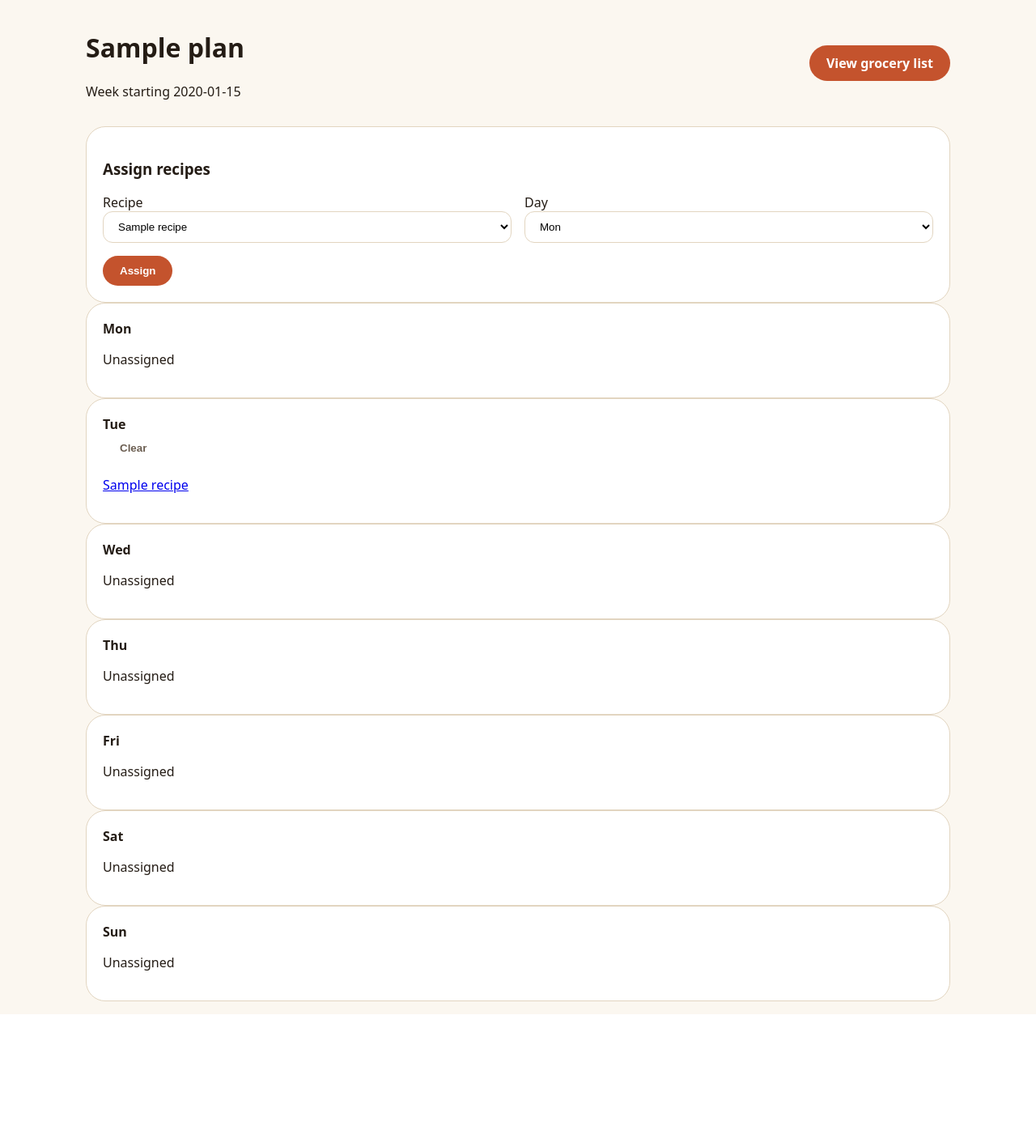
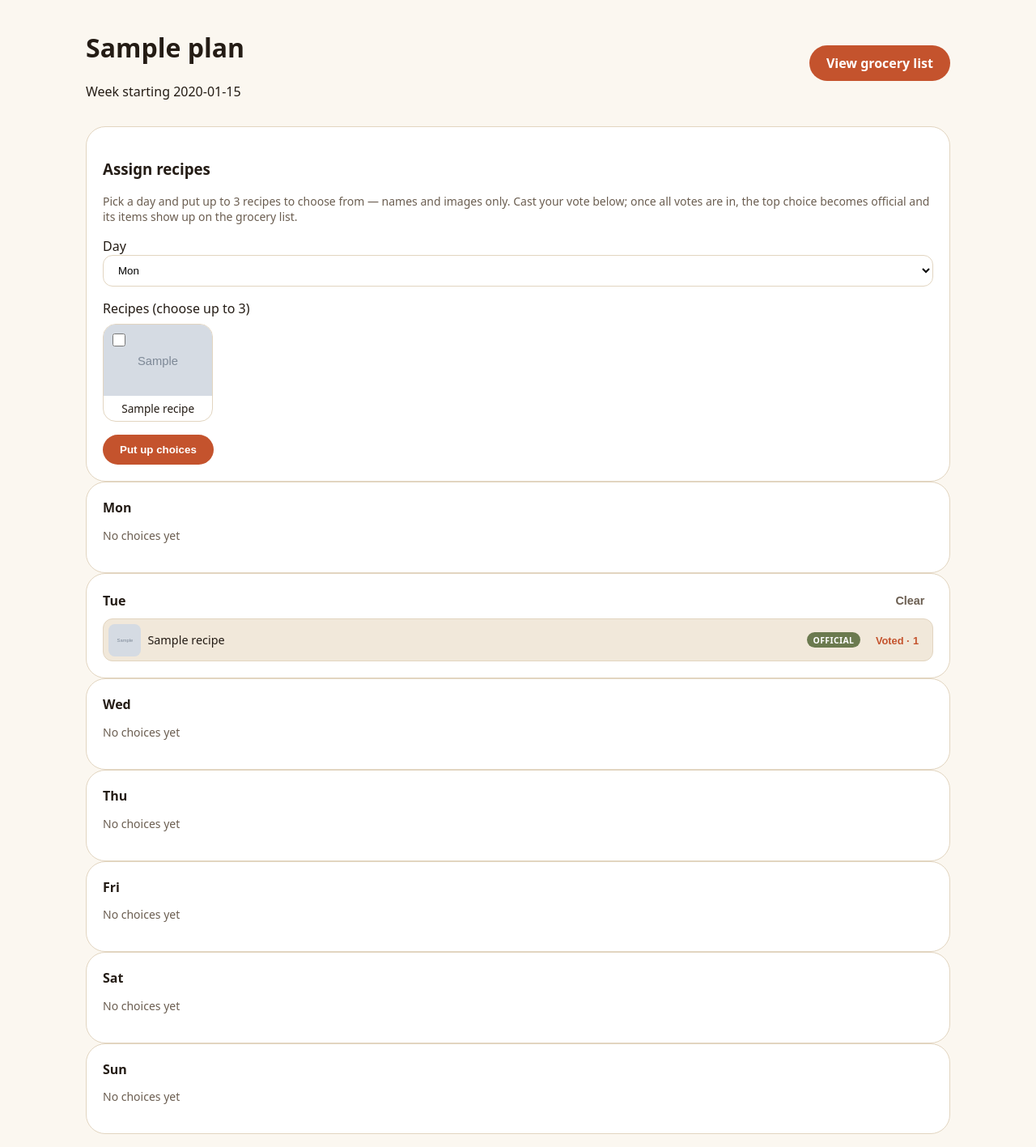
Before and after one commit to kenclarkz/skillet, a Flask app: page /plans/1 in a window 1280 px wide. Shown: the part 52-1469 px from the top of the page at 81% size. Before the commit the page ends 1305 px from the top, so only its background shows below. Run offline with Flask 3, Linux system fonts and the light colour scheme; a user stored in the database is signed in; tables that the repository leaves empty hold one stand-in row (values such as "Sample post"); grey boxes marked "Sample" are stand-in pictures.

Commit message:
Plans: 3-recipe voting added
Co-authored-by: kenclarkz <kenclarkz@users.noreply.github.com>

```diff
--- a/app/routes/plans.py
+++ b/app/routes/plans.py
@@ -4,12 +4,14 @@ from flask_wtf import FlaskForm
 from wtforms import StringField, SubmitField
 from wtforms.validators import DataRequired, Optional
 from app.extensions import db
-from app.models import Recipe, MealPlan, PlanEntry
+from app.models import Recipe, MealPlan, PlanEntry, PlanCandidate
 from datetime import date, timedelta
 
 bp = Blueprint('plans', __name__)
 
 DAYS = ['Mon', 'Tue', 'Wed', 'Thu', 'Fri', 'Sat', 'Sun']
+
+MAX_CHOICES_PER_DAY = 3
 
 class PlanForm(FlaskForm):
     week_start = StringField('Week start (YYYY-MM-DD)', validators=[DataRequired()])
@@ -50,9 +52,13 @@ def view(plan_id):
         flash('Not authorized.', 'danger')
         return redirect(url_for('plans.index'))
     recipes = Recipe.query.filter_by(user_id=current_user.id).order_by(Recipe.title).all()
-    # build grid
+    # build grid: official entries and pending choices, grouped by day
     entries = {e.day_of_week: e for e in plan.entries}
-    return render_template('plans/view.html', plan=plan, recipes=recipes, days=DAYS, entries=entries)
+    choices = {}
+    for c in sorted(plan.candidates, key=lambda c: (c.day_of_week, c.created_at, c.id)):
+        choices.setdefault(c.day_of_week, []).append(c)
+    return render_template('plans/view.html', plan=plan, recipes=recipes, days=DAYS,
+                           entries=entries, choices=choices)
 
 @bp.route('/plans/<int:plan_id>/assign', methods=['POST'])
 @login_required
@@ -61,14 +67,83 @@ def assign(plan_id):
     if plan.user_id != current_user.id:
         flash('Not authorized.', 'danger')
         return redirect(url_for('plans.index'))
-    recipe_id = int(request.form.get('recipe_id'))
-    day = int(request.form.get('day_of_week'))
-    # remove existing for that slot? keep simple: replace if exists
+    try:
+        day = int(request.form.get('day_of_week'))
+    except (TypeError, ValueError):
+        flash('Invalid day.', 'danger')
+        return redirect(url_for('plans.view', plan_id=plan.id))
+    if day not in range(7):
+        flash('Invalid day.', 'danger')
+        return redirect(url_for('plans.view', plan_id=plan.id))
+
+    recipe_ids = request.form.getlist('recipe_ids', type=int)
+    if not recipe_ids:
+        flash('Pick at least one recipe to put up.', 'danger')
+        return redirect(url_for('plans.view', plan_id=plan.id))
+
+    owned = Recipe.query.filter(
+        Recipe.id.in_(recipe_ids),
+        Recipe.user_id == current_user.id,
+    ).all()
+    if not owned:
+        flash('No valid recipes selected.', 'danger')
+        return redirect(url_for('plans.view', plan_id=plan.id))
+
+    existing_ids = {
+        c.recipe_id for c in PlanCandidate.query.filter_by(plan_id=plan.id, day_of_week=day).all()
+    }
+    slots = MAX_CHOICES_PER_DAY - len(existing_ids)
+    if slots <= 0:
+        flash(f'{DAYS[day]} already has {MAX_CHOICES_PER_DAY} choices.', 'warning')
+        return redirect(url_for('plans.view', plan_id=plan.id))
+
+    added = 0
+    for r in owned:
+        if added >= slots:
+            break
+        if r.id in existing_ids:
+            continue
+        db.session.add(PlanCandidate(plan_id=plan.id, recipe_id=r.id, day_of_week=day))
+        existing_ids.add(r.id)
+        added += 1
+
+    if added == 0:
+        flash('Those choices are already up for that day.', 'warning')
+    else:
+        db.session.commit()
+        total = len(existing_ids)
+        flash(f'Added {added} choice{"s" if added != 1 else ""} for {DAYS[day]} — {total}/{MAX_CHOICES_PER_DAY} up. Cast your vote to make one official.', 'success')
+    return redirect(url_for('plans.view', plan_id=plan.id))
+
+@bp.route('/plans/<int:plan_id>/vote/<int:candidate_id>', methods=['POST'])
+@login_required
+def vote(plan_id, candidate_id):
+    plan = MealPlan.query.get_or_404(plan_id)
+    if plan.user_id != current_user.id:
+        flash('Not authorized.', 'danger')
+        return redirect(url_for('plans.index'))
+    candidate = PlanCandidate.query.get_or_404(candidate_id)
+    if candidate.plan_id != plan.id:
+        flash('Not authorized.', 'danger')
+        return redirect(url_for('plans.index'))
+    day = candidate.day_of_week
+
+    if candidate.votes > 0:
+        # un-vote: the day goes back to open voting and is no longer official
+        candidate.votes = 0
+        PlanEntry.query.filter_by(plan_id=plan.id, day_of_week=day).delete()
+        db.session.commit()
+        flash(f'Vote removed — {DAYS[day]} is open again.', 'info')
+        return redirect(url_for('plans.view', plan_id=plan.id))
+
+    # cast the vote: with all votes in, the top choice becomes official
+    for c in PlanCandidate.query.filter_by(plan_id=plan.id, day_of_week=day).all():
+        c.votes = 1 if c.id == candidate.id else 0
     PlanEntry.query.filter_by(plan_id=plan.id, day_of_week=day).delete()
-    pe = PlanEntry(plan_id=plan.id, recipe_id=recipe_id, day_of_week=day)
-    db.session.add(pe)
+    db.session.add(PlanEntry(plan_id=plan.id, recipe_id=candidate.recipe_id, day_of_week=day))
     db.session.commit()
-    flash('Assigned.', 'success')
+    title = candidate.recipe.title if candidate.recipe else 'the choice'
+    flash(f'{title} is official for {DAYS[day]} — its ingredients are on the grocery list.', 'success')
     return redirect(url_for('plans.view', plan_id=plan.id))
 
 @bp.route('/plans/<int:plan_id>/clear/<int:day>', methods=['POST'])
@@ -79,5 +154,6 @@ def clear(plan_id, day):
         flash('Not authorized.', 'danger')
         return redirect(url_for('plans.index'))
     PlanEntry.query.filter_by(plan_id=plan.id, day_of_week=day).delete()
+    PlanCandidate.query.filter_by(plan_id=plan.id, day_of_week=day).delete()
     db.session.commit()
     return redirect(url_for('plans.view', plan_id=plan.id))
--- a/app/static/css/style.css
+++ b/app/static/css/style.css
@@ -180,3 +180,25 @@ body { margin:0; background:var(--color-cream); color:var(--color-ink); font-fam
 .steps-view li { margin-bottom:1rem; }
 .step-text { margin:0 0 .5rem; }
 .step-photo { max-width:420px; width:100%; border-radius:14px; display:block; border:1px solid #e7dcc9; }
+
+/* ---- Plans: recipe choices & voting ---- */
+.assign-note { color: var(--color-ink-soft); font-size: .875rem; margin: .25rem 0 1rem; }
+.choice-grid { display: grid; grid-template-columns: repeat(auto-fill, minmax(7.5rem, 1fr)); gap: .75rem; margin: .5rem 0 1rem; }
+.choice-card { position: relative; display: block; border: 1px solid var(--color-sand-dark); border-radius: 1rem; overflow: hidden; cursor: pointer; background: white; text-align: center; transition: border-color .15s ease, box-shadow .15s ease; }
+.choice-card:hover { box-shadow: 0 4px 12px rgba(36,28,21,.08); }
+.choice-card:has(input:checked) { border-color: var(--color-terracotta); box-shadow: 0 0 0 2px rgba(196,83,45,.35); }
+.choice-card input { position: absolute; top: .45rem; left: .45rem; width: 1rem; height: 1rem; accent-color: var(--color-terracotta); z-index: 1; }
+.choice-card img, .choice-fallback { width: 100%; height: 5.5rem; object-fit: cover; display: block; background: var(--color-sand); }
+.choice-fallback { display: flex; align-items: center; justify-content: center; font-size: 1.5rem; font-weight: 800; color: var(--color-terracotta); }
+.choice-name { display: block; padding: .45rem .4rem; font-size: .85rem; line-height: 1.2; white-space: nowrap; overflow: hidden; text-overflow: ellipsis; }
+.day-card { display: flex; flex-direction: column; gap: .25rem; }
+.day-header { display: flex; justify-content: space-between; align-items: center; gap: .5rem; margin-bottom: .35rem; }
+.candidate-row { display: flex; align-items: center; gap: .5rem; padding: .35rem .4rem; border: 1px solid transparent; border-radius: .75rem; }
+.candidate-row.is-official { background: var(--color-sand); border-color: var(--color-sand-dark); }
+.candidate-thumb { flex: 0 0 2.5rem; width: 2.5rem; height: 2.5rem; border-radius: .5rem; overflow: hidden; background: var(--color-sand); display: flex; align-items: center; justify-content: center; font-weight: 800; color: var(--color-terracotta); }
+.candidate-thumb img { width: 100%; height: 100%; object-fit: cover; }
+.candidate-name { flex: 1; min-width: 0; font-size: .9rem; white-space: nowrap; overflow: hidden; text-overflow: ellipsis; }
+.candidate-name a { color: var(--color-ink); }
+.badge-official { flex: 0 0 auto; font-size: .65rem; text-transform: uppercase; letter-spacing: .04em; font-weight: 700; background: var(--color-olive); color: #fff; padding: .15rem .5rem; border-radius: 999px; }
+.vote-btn { flex: 0 0 auto; font-size: .8rem; padding: .2rem .6rem; white-space: nowrap; }
+.vote-btn.voted { color: var(--color-terracotta); font-weight: 700; }
--- a/app/templates/plans/view.html
+++ b/app/templates/plans/view.html
@@ -10,17 +10,9 @@
 
 <div class="card">
     <h3>Assign recipes</h3>
+    <p class="assign-note">Pick a day and put up to 3 recipes to choose from — names and images only. Cast your vote below; once all votes are in, the top choice becomes official and its items show up on the grocery list.</p>
     <form method="POST" action="{{ url_for('plans.assign', plan_id=plan.id) }}">
         <input type="hidden" name="csrf_token" value="{{ csrf_token() }}">
-        <div class="form-row">
-            <div class="form-group">
-                <label>Recipe</label>
-                <select name="recipe_id" class="input">
-                    {% for r in recipes %}
-                    <option value="{{ r.id }}">{{ r.title }}</option>
-                    {% endfor %}
-                </select>
-            </div>
         <div class="form-group">
             <label>Day</label>
             <select name="day_of_week" class="input">
@@ -29,28 +21,78 @@
                 {% endfor %}
             </select>
         </div>
+        <label>Recipes <span class="text-muted">(choose up to 3)</span></label>
+        <div class="choice-grid">
+            {% for r in recipes %}
+            <label class="choice-card">
+                <input type="checkbox" name="recipe_ids" value="{{ r.id }}">
+                {% if r.photo_path %}
+                <img src="{{ url_for('uploaded_file', filename=r.photo_path) }}" alt="{{ r.title }}" loading="lazy">
+                {% else %}
+                <div class="choice-fallback"><span>{{ r.title[:1]|upper }}</span></div>
+                {% endif %}
+                <span class="choice-name">{{ r.title }}</span>
+            </label>
+            {% endfor %}
         </div>
-        <button type="submit" class="btn btn-primary">Assign</button>
+        <button type="submit" class="btn btn-primary">Put up choices</button>
     </form>
 </div>
 
 <div class="grid mt-3">
     {% for d in range(7) %}
-    <div class="card">
+    {% set cands = choices.get(d) %}
+    {% set official = entries.get(d) %}
+    <div class="card day-card">
         <div class="day-header">
             <strong>{{ days[d] }}</strong>
-            {% if entries.get(d) %}
+            {% if cands or official %}
             <form method="POST" action="{{ url_for('plans.clear', plan_id=plan.id, day=d) }}">
                 <input type="hidden" name="csrf_token" value="{{ csrf_token() }}">
-                <button type="submit" class="btn btn-ghost">Clear</button>
+                <button type="submit" class="btn btn-ghost btn-small">Clear</button>
             </form>
             {% endif %}
         </div>
-        {% if entries.get(d) %}
-            {% set pe = entries.get(d) %}
-            <p><a href="{{ url_for('recipes.view', recipe_id=pe.recipe_id) }}">{{ pe.recipe.title if pe.recipe else pe.recipe_id }}</a></p>
+        {% if cands %}
+            {% for c in cands %}
+            {% set is_official = official and official.recipe_id == c.recipe_id %}
+            <div class="candidate-row{% if is_official %} is-official{% endif %}">
+                <div class="candidate-thumb">
+                    {% if c.recipe and c.recipe.photo_path %}
+                    <img src="{{ url_for('uploaded_file', filename=c.recipe.photo_path) }}" alt="{{ c.recipe.title }}" loading="lazy">
                     {% else %}
-            <p class="text-muted">Unassigned</p>
+                    <span>{{ (c.recipe.title if c.recipe else '?')[:1]|upper }}</span>
+                    {% endif %}
+                </div>
+                <span class="candidate-name">{{ c.recipe.title if c.recipe else c.recipe_id }}</span>
+                {% if is_official %}
+                <span class="badge-official">Official</span>
+                {% endif %}
+                <form method="POST" action="{{ url_for('plans.vote', plan_id=plan.id, candidate_id=c.id) }}">
+                    <input type="hidden" name="csrf_token" value="{{ csrf_token() }}">
+                    <button type="submit" class="btn btn-ghost btn-small vote-btn{% if c.votes > 0 %} voted{% endif %}">
+                        {% if c.votes > 0 %}Voted &middot; {{ c.votes }}{% else %}Vote{% endif %}
+                    </button>
+                </form>
+            </div>
+            {% endfor %}
+            {% if not official %}
+            <p class="assign-note">Voting open — cast your vote to make one official.</p>
+            {% endif %}
+        {% elif official %}
+            <div class="candidate-row is-official">
+                <div class="candidate-thumb">
+                    {% if official.recipe and official.recipe.photo_path %}
+                    <img src="{{ url_for('uploaded_file', filename=official.recipe.photo_path) }}" alt="{{ official.recipe.title }}" loading="lazy">
+                    {% else %}
+                    <span>{{ (official.recipe.title if official.recipe else '?')[:1]|upper }}</span>
+                    {% endif %}
+                </div>
+                <span class="candidate-name"><a href="{{ url_for('recipes.view', recipe_id=official.recipe_id) }}">{{ official.recipe.title if official.recipe else official.recipe_id }}</a></span>
+                <span class="badge-official">Official</span>
+            </div>
+        {% else %}
+            <p class="text-muted assign-note">No choices yet</p>
         {% endif %}
     </div>
     {% endfor %}
```
Also changed, not shown: app/models.py (+13 -0 lines), tests/test_plans.py (+110 -17 lines). Lines whose indentation alone changed are shown as unchanged.
